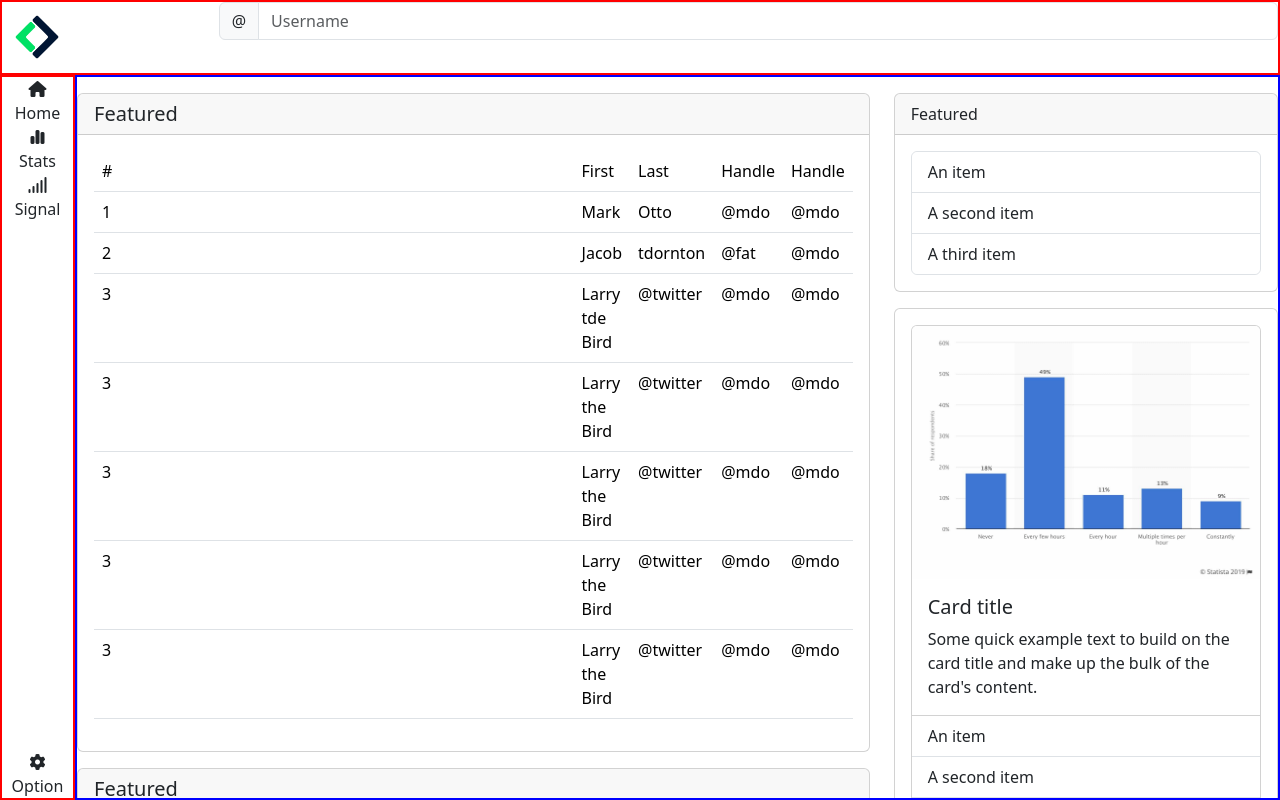
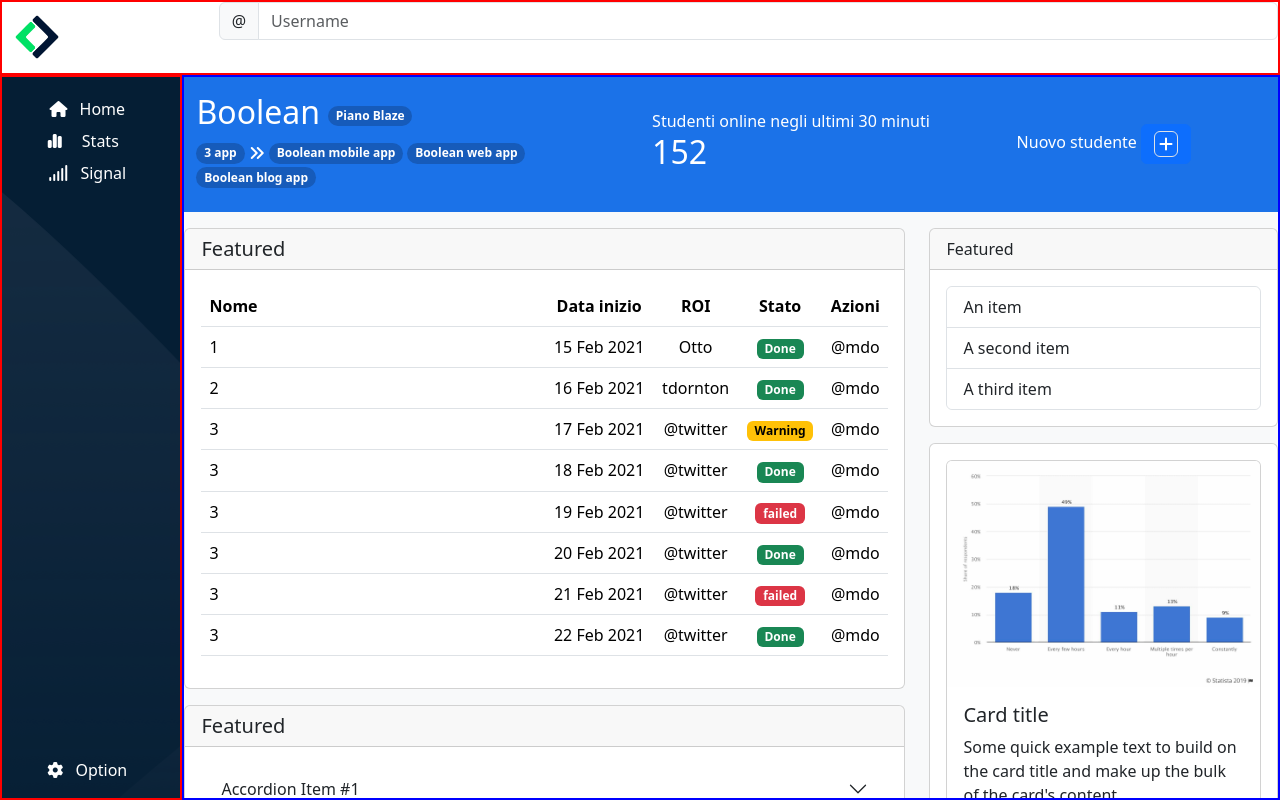
Before and after one commit to albertomandirola/html-css-bootstrap-dashboard, a plain HTML site: page index.html in a window 1280 px wide. Drawn offline with nearby package versions, Linux system fonts and the light colour scheme.

Commit message:
[UPDATE]added main top

```diff
--- a/css/style.css
+++ b/css/style.css
@@ -7,6 +7,7 @@
 /* COMMON */
 main{
     height: calc(100vh - 75px);
+    background-color: #F8F9FA;
 }
 /* HEADER */
 header{
@@ -22,6 +23,8 @@
     height: 100%;
     width: 75px;
     border: 2px solid red;
+    background-image: url(../img/sidebar-bg.png);
+    background-color: #051E34;
 }
 
 /* MAIN-CONTENT */
@@ -32,8 +35,25 @@
 }
 /* MAIN-CONTENT-TOP */
 
+.main-content-top{
+    background-color: #1B72E8;
+}
+
+.main-content-top .badge{
+    background-color: #165BBA;
+}
 /* MAIN-CONTENT-BOTTOM */
+tr td:nth-child(n+2) , th:nth-child(n+2){
+    text-align: center;
+}
 
 /* BACKGROUND */
 
+
 /* MEDIA-QUERY */
+
+@media screen and (min-width:992px) {
+    .sidebar{
+        width:200px;
+    }
+}
--- a/index.html
+++ b/index.html
@@ -31,111 +31,158 @@
 
     </header>
     <main class="d-flex">
-        <div class="sidebar d-flex flex-column justify-content-between text-center ">
+        <div class="sidebar d-flex flex-column justify-content-between text-center text-white">
             <div class="sidebar-top">
                 <div class="content ">
                     <ul class="list-group">
-                        <li>
+                        <li class="mt-3">
                             <i class="fas fa-house"></i>
-                            <span class="d-none d-lg-block">Home</span>
+                            <span class="d-none d-lg-inline-block my-1 px-2">Home</span>
                         </li>
                         <li>
                             <i class="fas fa-chart-simple"></i>
-                            <span class="d-none d-lg-block">Stats</span>
+                            <span class="d-none d-lg-inline-block my-1 px-3">Stats</span>
                         </li>
                         <li>
                             <i class="fas fa-signal"></i>
-                            <span class="d-none d-lg-block">Signal</span>
+                            <span class="d-none d-lg-inline-block my-1 px-2">Signal</span>
                         </li>
                     </ul>
                 </div>
             </div>
             <div class="sidebar-bottom ">
-                <div class="content">
+                <div class="content mb-3">
                     <i class="fas fa-gear"></i>
-                    <span class="d-none d-lg-block">Option</span>
+                    <span class="d-none d-lg-inline-block px-2">Option</span>
                 </div>
             </div>
         </div>
 
         <div class="main-content overflow-y-auto">
-            <div class="main-content-top">
+            <div class="main-content-top text-white">
                 <div class="container-fluid">
-                    <div class="row">
-                        <div class="col-12 col-md-4"></div>
-                        <div class="col-12 col-md-4"></div>
-                        <div class="col-12 col-md-4 order-sm-[1S]"></div>
+                    <div class="row align-items-center">
+                        <div class="col-12 col-md-5">
+                            <div class="content-top mt-3 d-flex align-items-center">
+                                <h2 class="pe-2">Boolean</h2>
+                                <span class="badge rounded-pill">Piano Blaze</span>
+                            </div>
+                            <div class="content-bottom mb-4">
+                                <span class="badge rounded-pill">3 app</span>
+                                <i class="fa-solid fa-angles-right align-middle text-white d-inline-block"></i>
+                                <span class="badge rounded-pill d-lg-none">+</span>
+                                <span class="badge rounded-pill d-none d-lg-inline-block">Boolean mobile app</span>
+                                <span class="badge rounded-pill d-none d-lg-inline-block">Boolean web app</span>
+                                <span class="badge rounded-pill d-none d-lg-inline-block">Boolean blog app</span>
+                            </div>
+                        </div>
+                        <div class="col-12 col-md-4">
+                            <div class="content ">
+                                <span>Studenti online negli ultimi 30 minuti</span>
+                                <h2>152</h2>
+                            </div>
+                        </div>
+                        <div class="col-12 col-md-3 order-sm-1">
+                            <div class="content">
+                                <span>Nuovo studente</span>
+                                <button class="btn btn-primary" type="button" data-bs-toggle="offcanvas" data-bs-target="#offcanvasRight" aria-controls="offcanvasRight"><i class="fas fa-plus border p-1 rounded-2"></i></button>
+
+
+                            </div>
+                        </div>
                     </div>
                 </div>
             </div>
             <div class="main-content-bottom">
                 <div class="row">
-                    <div class="col-12 col-md-8">
+                    <div class="col-12 col-lg-8">
                         <div class="content">
                             <div class="card my-3">
                                 <h5 class="card-header">Featured</h5>
                                 <div class="card-body">
-                                    <table class="table">
+                                    <table class="table table-hover">
                                         <thead style="width: 100%;">
                                           <tr>
-                                            <td scope="col" style="width: 70%;">#</td>
-                                            <td scope="col">First</td>
-                                            <td scope="col">Last</td>
-                                            <td scope="col">Handle</td>
-                                            <td scope="col">Handle</td>
+                                            <th scope="col" class="w-50">Nome</th>
+                                            <th scope="col" class="d-none d-md-table-cell">Data inizio</th>
+                                            <th scope="col" class="d-none d-md-table-cell">ROI</th>
+                                            <th scope="col">Stato</th>
+                                            <th scope="col">Azioni</th>
                                           </tr>
                                         </thead>
                                         <tbody>
                                           <tr>
-                                            <td scope="row" style="width: 70%;">1</td>
-                                            <td>Mark</td>
-                                            <td>Otto</td>
-                                            <td>@mdo</td>
+                                            <td scope="row">1</td>
+                                            <td class="d-none d-md-table-cell">15 Feb 2021</td>
+                                            <td class="d-none d-md-table-cell">Otto</td>
+                                            <td>
+                                                <span class="badge text-bg-success">Done</span>
+                                            </td>
                                             <td>@mdo</td>
                                           </tr>
                                           <tr>
-                                            <td scope="row" style="width: 70%;" >2</td>
-                                            <td>Jacob</td>
-                                            <td>tdornton</td>
-                                            <td>@fat</td>
+                                            <td scope="row"  >2</td>
+                                            <td class="d-none d-md-table-cell">16 Feb 2021</td>
+                                            <td class="d-none d-md-table-cell">tdornton</td>
+                                            <td>
+                                                <span class="badge text-bg-success">Done</span>
+                                            </td>
                                             <td>@mdo</td>
                                           </tr>
                                           <tr>
-                                            <td scope="row" style="width: 70%;" >3</td>
-                                            <td>Larry tde Bird</td>
-                                            <td>@twitter</td>
-                                            <td>@mdo</td>
+                                            <td scope="row"  >3</td>
+                                            <td class="d-none d-md-table-cell">17 Feb 2021</td>
+                                            <td class="d-none d-md-table-cell">@twitter</td>
+                                            <td>
+                                                <span class="badge text-bg-warning">Warning</span>
+                                            </td>
                                             <td>@mdo</td>
                                           </tr>
                                           <tr>
-                                            <td scope="row" style="width: 70%;" >3</td>
-                                            <td>Larry the Bird</td>
-                                            <td>@twitter</td>
-                                            <td>@mdo</td>
+                                            <td scope="row"  >3</td>
+                                            <td class="d-none d-md-table-cell">18 Feb 2021</td>
+                                            <td class="d-none d-md-table-cell">@twitter</td>
+                                            <td>
+                                                <span class="badge text-bg-success">Done</span>
+                                            </td>
                                             <td>@mdo</td>
                                           </tr>
                                           <tr>
-                                            <td scope="row" style="width: 70%;" >3</td>
-                                            <td>Larry the Bird</td>
-                                            <td>@twitter</td>
-                                            <td>@mdo</td>
+                                            <td scope="row"  >3</td>
+                                            <td class="d-none d-md-table-cell">19 Feb 2021</td>
+                                            <td class="d-none d-md-table-cell">@twitter</td>
+                                            <td>
+                                                <span class="badge text-bg-danger">failed</span>
+                                            </td>
                                             <td>@mdo</td>
                                           </tr>
                                           <tr>
-                                            <td scope="row" style="width: 70%;" >3</td>
-                                            <td>Larry the Bird</td>
-                                            <td>@twitter</td>
-                                            <td>@mdo</td>
+                                            <td scope="row"  >3</td>
+                                            <td class="d-none d-md-table-cell">20 Feb 2021</td>
+                                            <td class="d-none d-md-table-cell">@twitter</td>
+                                            <td>
+                                                <span class="badge text-bg-success">Done</span>
+                                            </td>
                                             <td>@mdo</td>
                                           </tr>
                                           <tr>
-                                            <td scope="row" style="width: 70%;" >3</td>
-                                            <td>Larry the Bird</td>
-                                            <td>@twitter</td>
-                                            <td>@mdo</td>
+                                            <td scope="row"  >3</td>
+                                            <td class="d-none d-md-table-cell">21 Feb 2021</td>
+                                            <td class="d-none d-md-table-cell">@twitter</td>
+                                            <td>
+                                                <span class="badge text-bg-danger">failed</span>
+                                            </td>
                                             <td>@mdo</td>
                                           </tr>
-
+                                          <tr>
+                                            <td scope="row"  >3</td>
+                                            <td class="d-none d-md-table-cell">22 Feb 2021</td>
+                                            <td class="d-none d-md-table-cell">@twitter</td>
+                                            <td>
+                                                <span class="badge text-bg-success">Done</span>
+                                            </td>
+                                            <td>@mdo</td>
+                                          </tr>
                                         </tbody>
                                       </table>
                                 </div>
@@ -179,7 +226,7 @@
                             </div>
                         </div>
                     </div>
-                    <div class="col-12 col-md-4">
+                    <div class="col-12 col-lg-4">
                         <div class="content">
                             <div class="card  my-3">
                                 <div class="card-header">
@@ -221,6 +268,16 @@
         </div>
     </main>
 
+    <div class="offcanvas offcanvas-end" tabindex="-1" id="offcanvasRight" aria-labelledby="offcanvasRightLabel">
+        <div class="offcanvas-header">
+            <h5 class="offcanvas-title" id="offcanvasRightLabel">Offcanvas right</h5>
+            <button type="button" class="btn-close" data-bs-dismiss="offcanvas" aria-label="Close"></button>
+        </div>
+        <div class="offcanvas-body">
+            <form action=""></form>
+        </div>
+    </div>
+
     <script src="https://cdn.jsdelivr.net/npm/bootstrap@5.3.2/dist/js/bootstrap.bundle.min.js" integrity="sha384-C6RzsynM9kWDrMNeT87bh95OGNyZPhcTNXj1NW7RuBCsyN/o0jlpcV8Qyq46cDfL" crossorigin="anonymous"></script>
 </body>
 </html>
```
